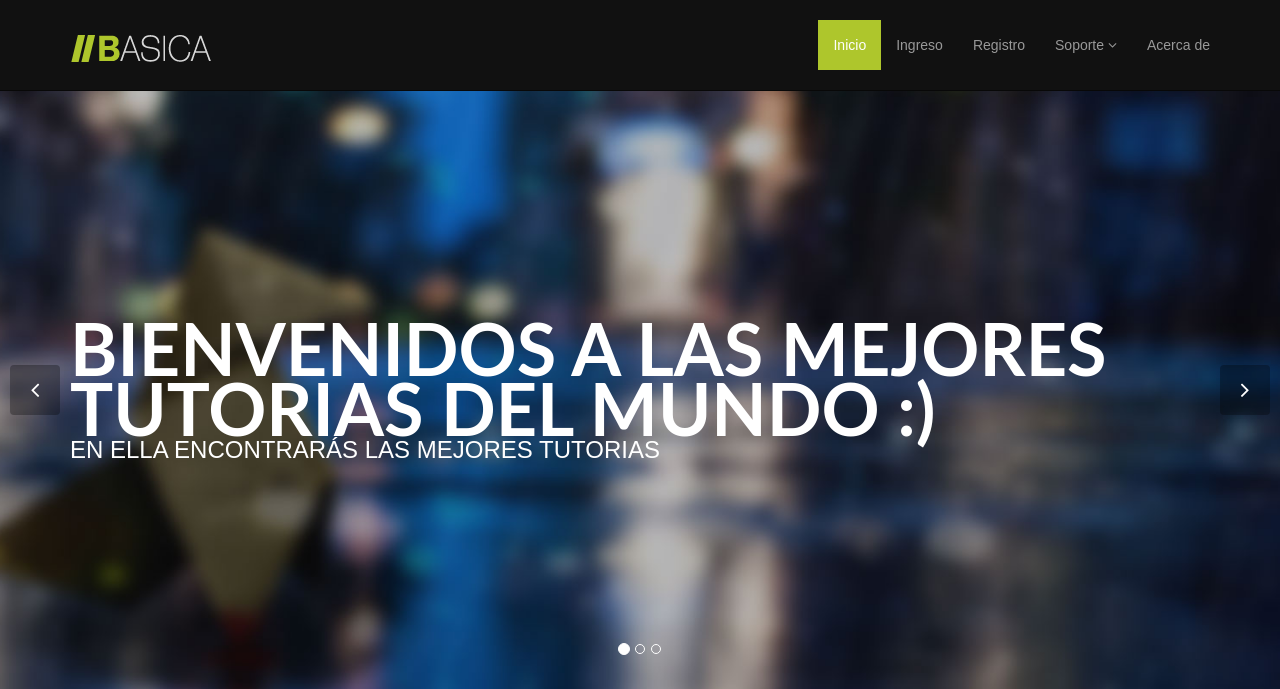
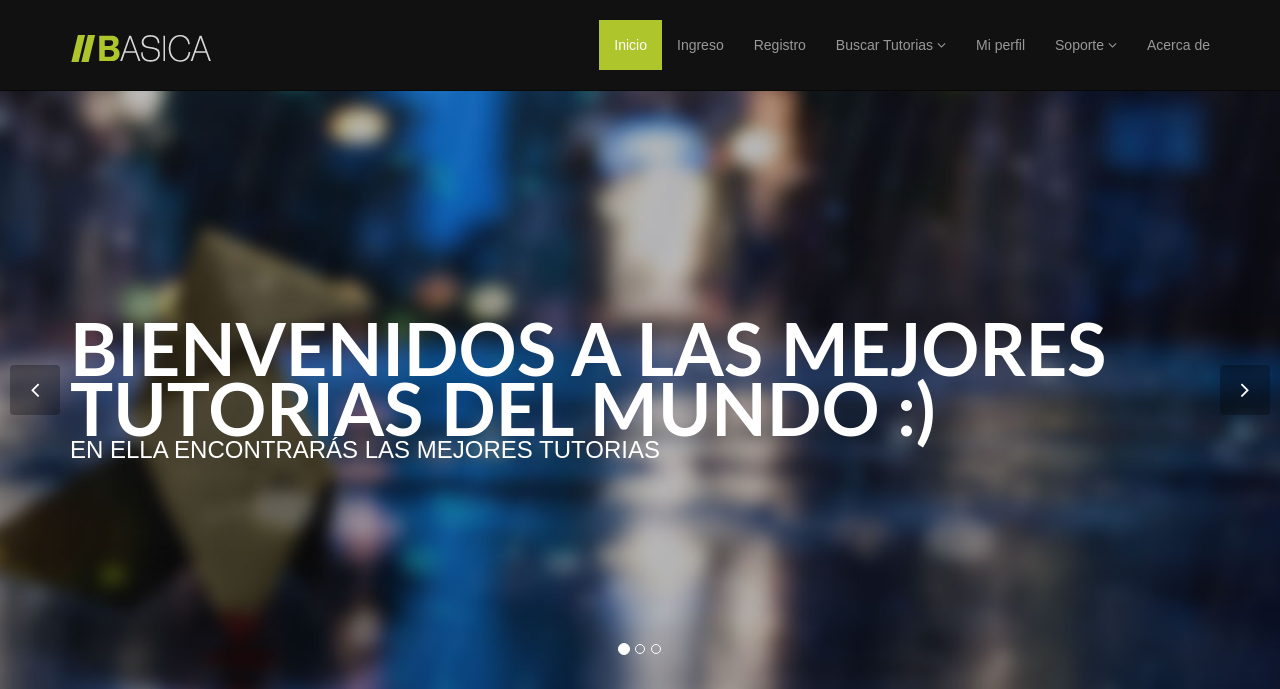
Before and after one commit to AlexDeveloper714/tutoriasonline, a PHP site: page / in a window 1280 px wide. Shown: the top 689 px of the page. Run offline with PHP 8.4, Linux system fonts and the light colour scheme; the visitor is signed in with stand-in values (Sample User, id 1); some web fonts are replaced.

Commit message:
Cambios Buenos

```diff
--- a/acerca_de.php
+++ b/acerca_de.php
@@ -63,7 +63,7 @@
                             <a href="registrar.php">Registro</a>
                         </li>
                         <li>
-                            <a href="#" class="dropdown-toggle" data-toggle="dropdown">Buscar Tutorias <i class="icon-angle-down"></i></a>
+                            <a href="#" class="dropdown-toggle"  id="perfil_col" data-toggle="dropdown">Buscar Tutorias <i class="icon-angle-down"></i></a>
                             <ul class="dropdown-menu">
                                 <li><a href="tutorias.php">Por hora</a></li>
                                 <li><a href="tutorias.php">Por precio</a></li>
@@ -73,7 +73,7 @@
                             </ul>
                         </li>
                         <li class="dropdown">
-                            <a href="perfil.php">Mi perfil</a>
+                            <a href="perfil.php" id="perfil">Mi perfil</a>
                         </li>
                         <li class="dropdown">
                             <a href="#" class="dropdown-toggle" data-toggle="dropdown">Soporte <i class="icon-angle-down"></i></a>
--- a/index.php
+++ b/index.php
@@ -19,6 +19,7 @@
         <title>Tutorias Online 1.1</title>
 
         <!-- Bootstrap Core CSS -->
+        <link rel="stylesheet" href="css/main.css">
         <link href="css/bootstrap.css" rel="stylesheet">
 
         <!-- Custom CSS -->
@@ -39,7 +40,7 @@
         <!--[if lt IE 7]>
             <p class="chromeframe">You are using an <strong>outdated</strong> browser. Please <a href="http://browsehappy.com/">upgrade your browser</a> or <a href="http://www.google.com/chromeframe/?redirect=true">activate Google Chrome Frame</a> to improve your experience.</p>
         <![endif]-->
-        <input type="hidden" id="sesion" value="<?php echo $_SESSION['usuario'];?>">
+        <input type="hidden" id="sesion" value="<?php echo $_SESSION['usuario']; ?>">
         <header class="navbar navbar-inverse navbar-fixed-top" role="banner">
             <div class="container">
                 <div class="navbar-header">
@@ -60,8 +61,8 @@
                         <li>
                             <a href="registrar.php">Registro</a>
                         </li>
-                        <li id="perfil_col">
-                            <a href="#" class="dropdown-toggle"  data-toggle="dropdown">Buscar Tutorias <i class="icon-angle-down"></i></a>
+                        <li>
+                            <a href="#" class="dropdown-toggle"  id="perfil_col" data-toggle="dropdown">Buscar Tutorias <i class="icon-angle-down"></i></a>
                             <ul class="dropdown-menu">
                                 <li><a href="tutorias.php">Por hora</a></li>
                                 <li><a href="tutorias.php">Por precio</a></li>
@@ -70,8 +71,8 @@
                                 <li><a href="tutorias.php">Busqueda Avanzada</a></li>
                             </ul>
                         </li>
-                        <li class="dropdown" id="perfil">
-                            <a href="perfil.php">Mi perfil</a>
+                        <li class="dropdown">
+                            <a href="perfil.php" id="perfil">Mi perfil</a>
                         </li>
                         <li class="dropdown">
                             <a href="#" class="dropdown-toggle" data-toggle="dropdown">Soporte <i class="icon-angle-down"></i></a>
--- a/ingresar.php
+++ b/ingresar.php
@@ -66,7 +66,7 @@
                             <a href="registrar.php">Registro</a>
                         </li>
                         <li>
-                            <a href="#" class="dropdown-toggle" data-toggle="dropdown">Buscar Tutorias <i class="icon-angle-down"></i></a>
+                            <a href="#" class="dropdown-toggle"  id="perfil_col" data-toggle="dropdown">Buscar Tutorias <i class="icon-angle-down"></i></a>
                             <ul class="dropdown-menu">
                                 <li><a href="tutorias.php">Por hora</a></li>
                                 <li><a href="tutorias.php">Por precio</a></li>
--- a/js/accionesTutorias.js
+++ b/js/accionesTutorias.js
@@ -3,8 +3,7 @@ function formCliente() {
     $("#perfil").hide();
     $("#perfil_col").hide();
     var valor = $("#sesion").attr("content");
-    alert(valor);
-    if (1 == 2) {
+    if (valor!="") {
         $("#perfil").show();
         $("#perfil_col").show();
     } else {
--- a/perfil.php
+++ b/perfil.php
@@ -65,7 +65,7 @@
                             <a href="registrar.php">Registro</a>
                         </li>
                         <li>
-                            <a href="#" class="dropdown-toggle" data-toggle="dropdown">Buscar Tutorias <i class="icon-angle-down"></i></a>
+                            <a href="#" class="dropdown-toggle"  id="perfil_col" data-toggle="dropdown">Buscar Tutorias <i class="icon-angle-down"></i></a>
                             <ul class="dropdown-menu">
                                 <li><a href="tutorias.php">Por hora</a></li>
                                 <li><a href="tutorias.php">Por precio</a></li>
--- a/registrar.php
+++ b/registrar.php
@@ -57,7 +57,7 @@
                             <a href="registrar.php">Registro</a>
                         </li>
                         <li>
-                            <a href="#" class="dropdown-toggle" data-toggle="dropdown">Buscar Tutorias <i class="icon-angle-down"></i></a>
+                            <a href="#" class="dropdown-toggle"  id="perfil_col" data-toggle="dropdown">Buscar Tutorias <i class="icon-angle-down"></i></a>
                             <ul class="dropdown-menu">
                                 <li><a href="tutorias.php">Por hora</a></li>
                                 <li><a href="tutorias.php">Por precio</a></li>
--- a/soporte.php
+++ b/soporte.php
@@ -68,7 +68,7 @@
                             <a href="registrar.php">Registro</a>
                         </li>
                         <li>
-                            <a href="#" class="dropdown-toggle" data-toggle="dropdown">Buscar Tutorias <i class="icon-angle-down"></i></a>
+                            <a href="#" class="dropdown-toggle"  id="perfil_col" data-toggle="dropdown">Buscar Tutorias <i class="icon-angle-down"></i></a>
                             <ul class="dropdown-menu">
                                 <li><a href="tutorias.php">Por hora</a></li>
                                 <li><a href="tutorias.php">Por precio</a></li>
--- a/tutorias.php
+++ b/tutorias.php
@@ -64,7 +64,7 @@
                             <a href="registrar.php">Registro</a>
                         </li>
                         <li>
-                            <a href="#" class="dropdown-toggle" data-toggle="dropdown">Buscar Tutorias <i class="icon-angle-down"></i></a>
+                            <a href="#" class="dropdown-toggle"  id="perfil_col" data-toggle="dropdown">Buscar Tutorias <i class="icon-angle-down"></i></a>
                             <ul class="dropdown-menu">
                                 <li><a href="tutorias.php">Por hora</a></li>
                                 <li><a href="tutorias.php">Por precio</a></li>
```
